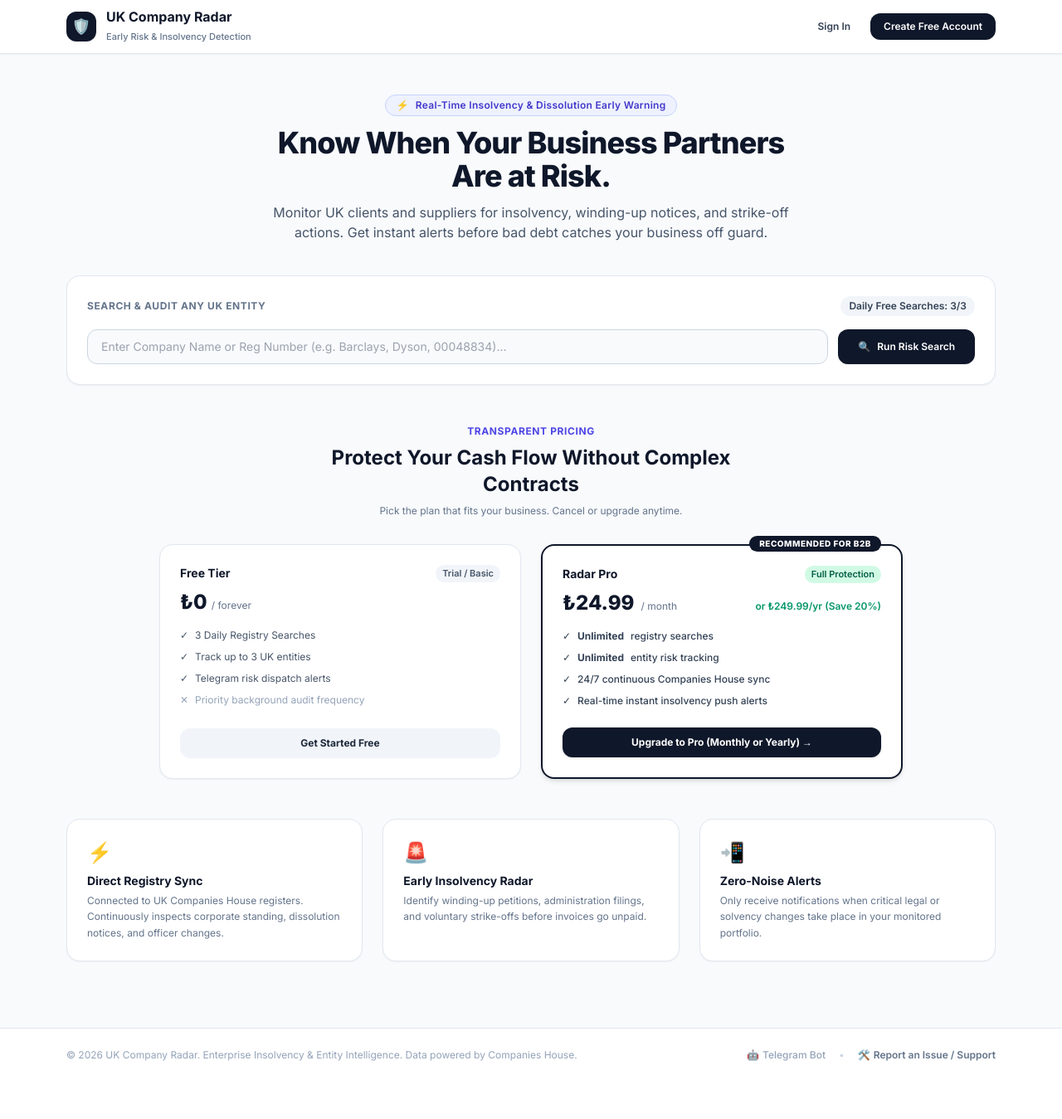
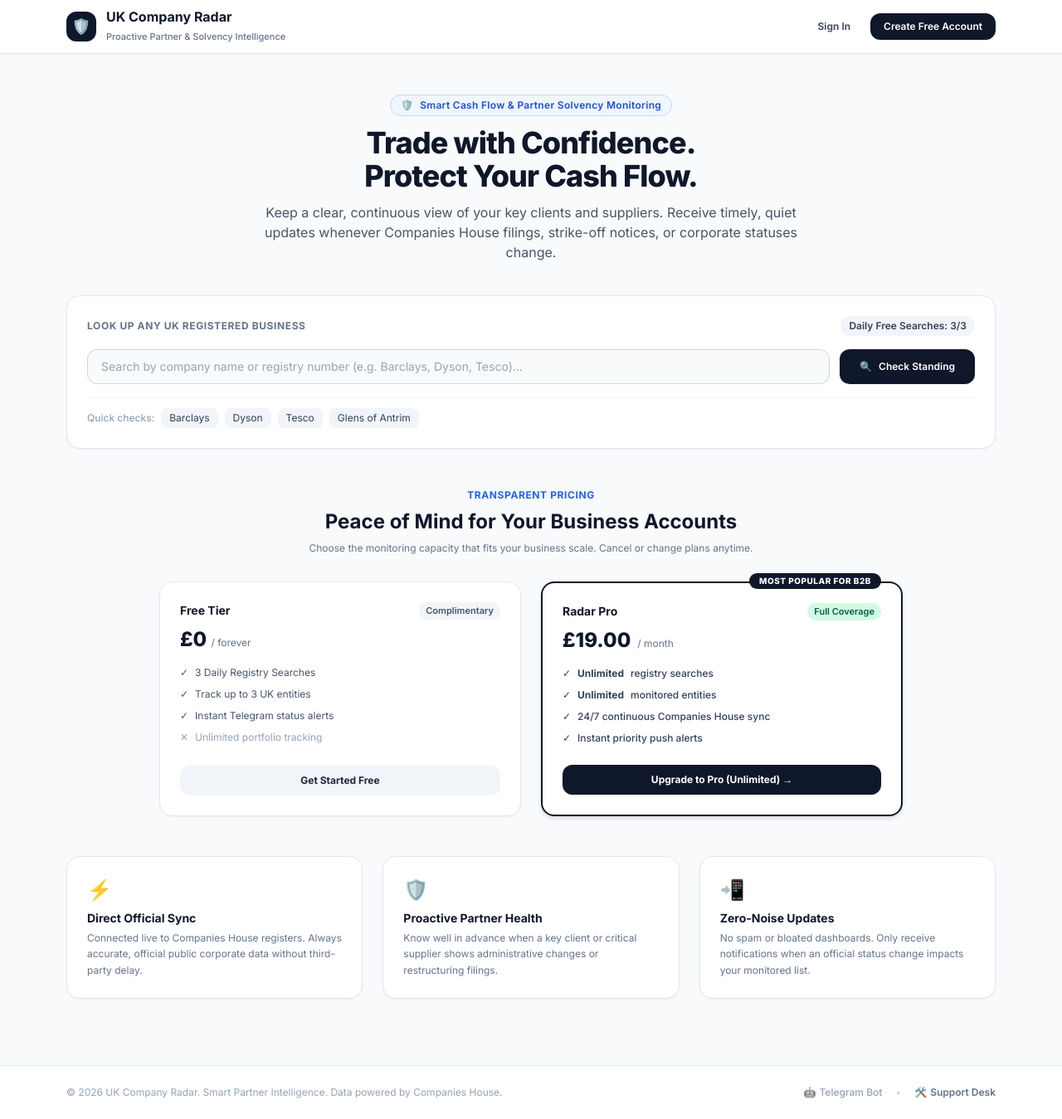
Before and after one commit to Ayhanh/uk-company-radar, a FastAPI app: page / in a window 1280 px wide. Shown: the whole page at 83% size. Before the commit the page ends 1279 px from the top, so only its background shows below. Run offline with FastAPI, Linux system fonts and the light colour scheme; data that the repository does not hold is empty; some libraries are stand-ins or nearby versions.

Commit message:
refactor: Hero metinleri pozitif güven ve B2B kontrol tonuna uyarlandi, ornek hizli arama butonlari eklendi

```diff
--- a/templates/index.html
+++ b/templates/index.html
@@ -3,7 +3,7 @@
 <head>
     <meta charset="UTF-8">
     <meta name="viewport" content="width=device-width, initial-scale=1.0">
-    <title>UK Company Radar - Know When Your Business Partners Are at Risk</title>
+    <title>UK Company Radar - Trade with Confidence & Protect Your Cash Flow</title>
     <script src="https://cdn.tailwindcss.com"></script>
     <link href="https://fonts.googleapis.com/css2?family=Inter:wght@400;500;600;700;800&display=swap" rel="stylesheet">
     <style>
@@ -21,7 +21,7 @@
                 </div>
                 <div>
                     <span class="font-bold text-base text-slate-900 block leading-tight">UK Company Radar</span>
-                    <span class="text-[11px] text-slate-500 font-medium">Early Risk & Insolvency Detection</span>
+                    <span class="text-[11px] text-slate-500 font-medium">Proactive Partner & Solvency Intelligence</span>
                 </div>
             </a>
 
@@ -66,43 +66,43 @@
 
     <main class="max-w-6xl mx-auto px-4 py-8 flex-1 w-full space-y-8">
 
-        <!-- HERO BÖLÜMÜ (DEĞER ÖNERİSİ & FİNANSAL RİSK VURGUSU) -->
+        <!-- HERO BÖLÜMÜ (GÜVEN, HUZUR & CAZİP DEĞER ÖNERİSİ) -->
         <section class="text-center max-w-3xl mx-auto pt-4 pb-2 space-y-3">
-            <div class="inline-flex items-center gap-2 px-3 py-1 rounded-full bg-indigo-50 border border-indigo-200 text-indigo-700 text-xs font-semibold tracking-wide">
-                <span>⚡</span> Real-Time Insolvency & Dissolution Early Warning
+            <div class="inline-flex items-center gap-2 px-3 py-1 rounded-full bg-blue-50 border border-blue-200 text-blue-700 text-xs font-semibold tracking-wide">
+                <span>🛡️</span> Smart Cash Flow & Partner Solvency Monitoring
             </div>
             <h1 class="text-2xl sm:text-4xl font-extrabold text-slate-900 tracking-tight leading-tight">
-                Know When Your Business Partners <br class="hidden sm:inline"> Are at Risk.
+                Trade with Confidence. <br class="hidden sm:inline"> Protect Your Cash Flow.
             </h1>
             <p class="text-sm sm:text-base text-slate-600 leading-relaxed max-w-2xl mx-auto">
-                Monitor UK clients and suppliers for insolvency, winding-up notices, and strike-off actions. Get instant alerts before bad debt catches your business off guard.
+                Keep a clear, continuous view of your key clients and suppliers. Receive timely, quiet updates whenever Companies House filings, strike-off notices, or corporate statuses change.
             </p>
         </section>
 
         <!-- KOTA VE PAYWALL BİLDİRİMLERİ -->
         {% if search_limit_reached %}
-        <div class="bg-rose-50 border border-rose-200 rounded-2xl p-4 sm:p-5 text-rose-950 flex flex-col sm:flex-row sm:items-center justify-between gap-4">
+        <div class="bg-amber-50 border border-amber-200 rounded-2xl p-4 sm:p-5 text-amber-950 flex flex-col sm:flex-row sm:items-center justify-between gap-4">
             <div>
-                <h4 class="font-bold text-sm text-rose-900">Daily Search Limit Reached ({{ search_count }}/{{ search_limit }})</h4>
-                <p class="text-xs text-rose-700 mt-1">
-                    You have reached your daily search capacity. Resets at midnight UTC, or upgrade to Pro for unlimited instant risk audits.
+                <h4 class="font-bold text-sm text-amber-900">Daily Search Capacity Reached ({{ search_count }}/{{ search_limit }})</h4>
+                <p class="text-xs text-amber-800 mt-1">
+                    Your daily complimentary searches reset at midnight UTC. You can upgrade to Pro for unlimited on-demand entity lookups.
                 </p>
             </div>
-            <a href="https://ukcompanyradar.lemonsqueezy.com/checkout/buy/106feac0-8826-48b3-a902-4e7e9a54f9ed" target="_blank" class="inline-flex justify-center items-center whitespace-nowrap bg-rose-600 hover:bg-rose-700 text-white font-bold text-xs py-2.5 px-5 rounded-xl shadow-sm transition">
+            <a href="https://ukcompanyradar.lemonsqueezy.com/checkout/buy/106feac0-8826-48b3-a902-4e7e9a54f9ed" target="_blank" class="inline-flex justify-center items-center whitespace-nowrap bg-slate-900 hover:bg-slate-800 text-white font-bold text-xs py-2.5 px-5 rounded-xl shadow-sm transition">
                 Unlock Unlimited Searches →
             </a>
         </div>
         {% endif %}
 
         {% if watchlist_limit_reached %}
-        <div class="bg-amber-50 border border-amber-200 rounded-2xl p-4 sm:p-5 text-amber-950 flex flex-col sm:flex-row sm:items-center justify-between gap-4">
+        <div class="bg-indigo-50 border border-indigo-200 rounded-2xl p-4 sm:p-5 text-indigo-950 flex flex-col sm:flex-row sm:items-center justify-between gap-4">
             <div>
-                <h4 class="font-bold text-sm text-amber-900">Free Watchlist Limit Reached (3/3 Entities)</h4>
-                <p class="text-xs text-amber-800 mt-1">
-                    Free tier monitors up to 3 UK entities. Upgrade to Pro for unlimited entity tracking and 24/7 automated risk dispatch.
+                <h4 class="font-bold text-sm text-indigo-900">Complimentary Monitoring Limit Reached (3/3 Entities)</h4>
+                <p class="text-xs text-indigo-800 mt-1">
+                    Free tier keeps a watchful eye on up to 3 UK entities. Upgrade to Pro for unlimited portfolio monitoring and 24/7 background sync.
                 </p>
             </div>
-            <a href="https://ukcompanyradar.lemonsqueezy.com/checkout/buy/106feac0-8826-48b3-a902-4e7e9a54f9ed" target="_blank" class="inline-flex justify-center items-center whitespace-nowrap bg-slate-900 hover:bg-slate-800 text-white font-bold text-xs py-2.5 px-5 rounded-xl shadow-sm transition">
+            <a href="https://ukcompanyradar.lemonsqueezy.com/checkout/buy/106feac0-8826-48b3-a902-4e7e9a54f9ed" target="_blank" class="inline-flex justify-center items-center whitespace-nowrap bg-indigo-600 hover:bg-indigo-700 text-white font-bold text-xs py-2.5 px-5 rounded-xl shadow-sm transition">
                 Upgrade to Pro (Unlimited) →
             </a>
         </div>
@@ -111,8 +111,8 @@
         <!-- ARAMA FORMU -->
         <section class="bg-white border border-slate-200 rounded-2xl p-6 shadow-sm">
             <div class="flex flex-col sm:flex-row sm:items-center justify-between gap-2 mb-4">
-                <h2 class="text-xs font-bold tracking-wider uppercase text-slate-500">SEARCH & AUDIT ANY UK ENTITY</h2>
-                <span class="inline-flex items-center text-xs px-2.5 py-1 rounded-full font-semibold {{ 'bg-rose-100 text-rose-700' if search_limit_reached else 'bg-slate-100 text-slate-700' }}">
+                <h2 class="text-xs font-bold tracking-wider uppercase text-slate-500">LOOK UP ANY UK REGISTERED BUSINESS</h2>
+                <span class="inline-flex items-center text-xs px-2.5 py-1 rounded-full font-semibold {{ 'bg-amber-100 text-amber-800' if search_limit_reached else 'bg-slate-100 text-slate-700' }}">
                     {% if is_pro %}
                         Daily Free Searches: Unlimited
                     {% else %}
@@ -126,20 +126,29 @@
                     type="text"
                     name="q"
                     value="{{ query or '' }}"
-                    placeholder="Enter Company Name or Reg Number (e.g. Barclays, Dyson, 00048834)..."
+                    placeholder="Search by company name or registry number (e.g. Barclays, Dyson, Tesco)..."
                     required
                     class="flex-1 px-4 py-2.5 bg-slate-50 border border-slate-300 rounded-xl text-sm focus:outline-none focus:ring-2 focus:ring-slate-900 focus:bg-white transition"
                 >
                 <button type="submit" class="bg-slate-900 hover:bg-slate-800 text-white font-semibold text-xs py-2.5 px-6 rounded-xl shadow-sm transition flex items-center justify-center gap-2">
-                    <span>🔍</span> Run Risk Search
+                    <span>🔍</span> Check Standing
                 </button>
             </form>
+
+            <!-- HIZLI ÖRNEK ARAMA BUTONLARI (KULLANICIYI YORMAYAN VE TRENDİ YAKALAYAN KISIM) -->
+            <div class="mt-4 pt-3 border-t border-slate-100 flex flex-wrap items-center gap-2 text-xs text-slate-500">
+                <span class="font-medium text-slate-400">Quick checks:</span>
+                <a href="/?q=Barclays" class="px-2.5 py-1 rounded-lg bg-slate-100 hover:bg-slate-200 text-slate-700 transition">Barclays</a>
+                <a href="/?q=Dyson" class="px-2.5 py-1 rounded-lg bg-slate-100 hover:bg-slate-200 text-slate-700 transition">Dyson</a>
+                <a href="/?q=Tesco" class="px-2.5 py-1 rounded-lg bg-slate-100 hover:bg-slate-200 text-slate-700 transition">Tesco</a>
+                <a href="/?q=Glens+of+Antrim" class="px-2.5 py-1 rounded-lg bg-slate-100 hover:bg-slate-200 text-slate-700 transition">Glens of Antrim</a>
+            </div>
         </section>
 
         <!-- ARAMA SONUÇLARI -->
         {% if results %}
         <section class="bg-white border border-slate-200 rounded-2xl p-6 shadow-sm space-y-4">
-            <h3 class="text-xs font-bold tracking-wider uppercase text-slate-500">COMPANIES HOUSE VERIFIED RECORDS ({{ results|length }})</h3>
+            <h3 class="text-xs font-bold tracking-wider uppercase text-slate-500">OFFICIAL COMPANIES HOUSE RECORDS ({{ results|length }})</h3>
             <div class="divide-y divide-slate-100">
                 {% for item in results %}
                 <div class="py-4 flex flex-col sm:flex-row sm:items-center justify-between gap-3">
@@ -168,12 +177,12 @@
                                 <input type="hidden" name="type" value="{{ item.company_type or '' }}">
                                 <input type="hidden" name="jurisdiction" value="{{ item.address_snippet or '' }}">
                                 <button type="submit" class="w-full sm:w-auto bg-slate-900 hover:bg-slate-800 text-white text-xs font-semibold py-2 px-4 rounded-xl shadow-sm transition flex items-center justify-center gap-1.5">
-                                    <span>+</span> Add to Risk Radar
+                                    <span>+</span> Add to Monitored List
                                 </button>
                             </form>
                         {% else %}
                             <a href="/auth" class="w-full sm:w-auto inline-block text-center bg-slate-100 hover:bg-slate-200 text-slate-800 text-xs font-semibold py-2 px-4 rounded-xl transition">
-                                Sign In to Track
+                                Sign In to Monitor
                             </a>
                         {% endif %}
                     </div>
@@ -192,8 +201,8 @@
         <section class="bg-white border border-slate-200 rounded-2xl p-6 shadow-sm space-y-4">
             <div class="flex items-center justify-between">
                 <div>
-                    <h3 class="text-xs font-bold tracking-wider uppercase text-slate-500">ACTIVE RISK WATCHLIST</h3>
-                    <span class="text-xs text-slate-400">Continuous 24/7 Insolvency & Dissolution Radar</span>
+                    <h3 class="text-xs font-bold tracking-wider uppercase text-slate-500">MONITORED BUSINESS PARTNERS</h3>
+                    <span class="text-xs text-slate-400">Continuous 24/7 Registry & Status Radar</span>
                 </div>
                 <span class="text-xs font-semibold text-slate-600">
                     {% if is_pro %}
@@ -242,29 +251,29 @@
             </div>
             {% else %}
             <div class="py-8 text-center text-xs text-slate-400">
-                You are not monitoring any entities yet. Search above and click <b>"Add to Risk Radar"</b> to activate automated status tracking.
+                You are not monitoring any entities yet. Search above and click <b>"Add to Monitored List"</b> to activate automated tracking.
             </div>
             {% endif %}
         </section>
         {% endif %}
 
-        <!-- TELEGRAM BİLDİRİM KARTI (YUMUŞATILMIŞ & DEĞER ODAKLI MOBİL ALARM ÖZELLİĞİ) -->
+        <!-- TELEGRAM BİLDİRİM KARTI (RAHATLATICI & ÇAĞDAŞ BİLDİRİM KANALI) -->
         {% if user %}
         <div class="bg-slate-900 text-white p-5 rounded-2xl shadow-sm border border-slate-800 flex flex-col md:flex-row items-center justify-between gap-4">
             <div class="flex items-center gap-3.5 text-left w-full md:w-auto">
-                <div class="w-10 h-10 rounded-xl bg-indigo-500/20 border border-indigo-400/30 flex items-center justify-center text-xl flex-shrink-0">
+                <div class="w-10 h-10 rounded-xl bg-blue-500/20 border border-blue-400/30 flex items-center justify-center text-xl flex-shrink-0">
                     📲
                 </div>
                 <div>
-                    <h3 class="text-xs font-bold uppercase tracking-wider text-indigo-300">
-                        Optional: Enable Instant Mobile Alerts
+                    <h3 class="text-xs font-bold uppercase tracking-wider text-blue-300">
+                        Optional: Discreet Mobile Status Alerts
                     </h3>
                     <p class="text-xs text-slate-300 mt-0.5">
-                        Connect our official Telegram bot to receive pocket alerts the moment any watched company files for liquidation or strike-off.
+                        Connect our Telegram channel to receive instant, quiet alerts whenever an entity in your portfolio updates their official registry status.
                     </p>
                 </div>
             </div>
-            <a href="https://t.me/uk_company_radar_bot" target="_blank" class="w-full md:w-auto text-center whitespace-nowrap bg-indigo-600 hover:bg-indigo-700 text-white font-semibold text-xs py-2 px-5 rounded-xl transition">
+            <a href="https://t.me/uk_company_radar_bot" target="_blank" class="w-full md:w-auto text-center whitespace-nowrap bg-blue-600 hover:bg-blue-700 text-white font-semibold text-xs py-2 px-5 rounded-xl transition">
                 Connect Telegram Bot →
             </a>
         </div>
@@ -273,9 +282,9 @@
         <!-- FİYATLANDIRMA / PLAN SEÇİM TABLOSU (ŞEFFAF VE DEĞER ODAKLI) -->
         <section class="pt-4">
             <div class="text-center max-w-xl mx-auto mb-8 space-y-2">
-                <h3 class="text-xs font-bold tracking-wider uppercase text-indigo-600">TRANSPARENT PRICING</h3>
-                <h2 class="text-xl sm:text-2xl font-bold text-slate-900">Protect Your Cash Flow Without Complex Contracts</h2>
-                <p class="text-xs text-slate-500">Pick the plan that fits your business. Cancel or upgrade anytime.</p>
+                <h3 class="text-xs font-bold tracking-wider uppercase text-blue-600">TRANSPARENT PRICING</h3>
+                <h2 class="text-xl sm:text-2xl font-bold text-slate-900">Peace of Mind for Your Business Accounts</h2>
+                <p class="text-xs text-slate-500">Choose the monitoring capacity that fits your business scale. Cancel or change plans anytime.</p>
             </div>
 
             <div class="grid grid-cols-1 md:grid-cols-2 gap-6 max-w-4xl mx-auto">
@@ -284,14 +293,14 @@
                     <div>
                         <div class="flex items-center justify-between mb-2">
                             <span class="text-sm font-bold text-slate-900">Free Tier</span>
-                            <span class="text-[11px] font-semibold bg-slate-100 text-slate-600 px-2 py-0.5 rounded-full">Trial / Basic</span>
+                            <span class="text-[11px] font-semibold bg-slate-100 text-slate-600 px-2 py-0.5 rounded-full">Complimentary</span>
                         </div>
-                        <div class="text-2xl font-extrabold text-slate-900 mb-4">₺0 <span class="text-xs font-normal text-slate-500">/ forever</span></div>
+                        <div class="text-2xl font-extrabold text-slate-900 mb-4">£0 <span class="text-xs font-normal text-slate-500">/ forever</span></div>
                         <ul class="text-xs text-slate-600 space-y-2.5 mb-6">
                             <li class="flex items-center gap-2"><span>✓</span> 3 Daily Registry Searches</li>
                             <li class="flex items-center gap-2"><span>✓</span> Track up to 3 UK entities</li>
-                            <li class="flex items-center gap-2"><span>✓</span> Telegram risk dispatch alerts</li>
-                            <li class="flex items-center gap-2 text-slate-400"><span>✕</span> Priority background audit frequency</li>
+                            <li class="flex items-center gap-2"><span>✓</span> Instant Telegram status alerts</li>
+                            <li class="flex items-center gap-2 text-slate-400"><span>✕</span> Unlimited portfolio tracking</li>
                         </ul>
                     </div>
                     {% if not user %}
@@ -305,26 +314,25 @@
                     {% endif %}
                 </div>
 
-                <!-- PRO PLAN (AYLIK & YILLIK SEÇENEKLİ) -->
+                <!-- PRO PLAN -->
                 <div class="bg-white border-2 border-slate-900 rounded-2xl p-6 flex flex-col justify-between shadow-md relative">
                     <span class="absolute -top-3 right-6 bg-slate-900 text-white text-[10px] font-extrabold px-3 py-0.5 rounded-full uppercase tracking-wider">
-                        Recommended for B2B
+                        Most Popular for B2B
                     </span>
                     <div>
                         <div class="flex items-center justify-between mb-2">
                             <span class="text-sm font-bold text-slate-900">Radar Pro</span>
-                            <span class="text-[11px] font-semibold bg-emerald-100 text-emerald-800 px-2 py-0.5 rounded-full">Full Protection</span>
+                            <span class="text-[11px] font-semibold bg-emerald-100 text-emerald-800 px-2 py-0.5 rounded-full">Full Coverage</span>
                         </div>
                         <div class="flex items-baseline gap-2 mb-4">
-                            <span class="text-2xl font-extrabold text-slate-900">₺24.99</span>
+                            <span class="text-2xl font-extrabold text-slate-900">£19.00</span>
                             <span class="text-xs text-slate-500">/ month</span>
-                            <span class="text-xs font-semibold text-emerald-600 ml-auto">or ₺249.99/yr (Save 20%)</span>
                         </div>
                         <ul class="text-xs text-slate-700 space-y-2.5 mb-6 font-medium">
                             <li class="flex items-center gap-2"><span>✓</span> <b>Unlimited</b> registry searches</li>
-                            <li class="flex items-center gap-2"><span>✓</span> <b>Unlimited</b> entity risk tracking</li>
+                            <li class="flex items-center gap-2"><span>✓</span> <b>Unlimited</b> monitored entities</li>
                             <li class="flex items-center gap-2"><span>✓</span> 24/7 continuous Companies House sync</li>
-                            <li class="flex items-center gap-2"><span>✓</span> Real-time instant insolvency push alerts</li>
+                            <li class="flex items-center gap-2"><span>✓</span> Instant priority push alerts</li>
                         </ul>
                     </div>
                     {% if is_pro %}
@@ -333,7 +341,7 @@
                         </div>
                     {% else %}
                         <a href="https://ukcompanyradar.lemonsqueezy.com/checkout/buy/106feac0-8826-48b3-a902-4e7e9a54f9ed" target="_blank" class="w-full text-center bg-slate-900 hover:bg-slate-800 text-white font-bold text-xs py-2.5 rounded-xl shadow transition">
-                            Upgrade to Pro (Monthly or Yearly) →
+                            Upgrade to Pro (Unlimited) →
                         </a>
                     {% endif %}
                 </div>
@@ -344,34 +352,34 @@
         <section class="grid grid-cols-1 md:grid-cols-3 gap-6 pt-4">
             <div class="bg-white border border-slate-200 rounded-2xl p-6 shadow-sm">
                 <div class="text-2xl mb-2">⚡</div>
-                <h4 class="font-bold text-sm text-slate-900 mb-1">Direct Registry Sync</h4>
+                <h4 class="font-bold text-sm text-slate-900 mb-1">Direct Official Sync</h4>
                 <p class="text-xs text-slate-500 leading-relaxed">
-                    Connected to UK Companies House registers. Continuously inspects corporate standing, dissolution notices, and officer changes.
+                    Connected live to Companies House registers. Always accurate, official public corporate data without third-party delay.
                 </p>
             </div>
             <div class="bg-white border border-slate-200 rounded-2xl p-6 shadow-sm">
-                <div class="text-2xl mb-2">🚨</div>
-                <h4 class="font-bold text-sm text-slate-900 mb-1">Early Insolvency Radar</h4>
+                <div class="text-2xl mb-2">🛡️</div>
+                <h4 class="font-bold text-sm text-slate-900 mb-1">Proactive Partner Health</h4>
                 <p class="text-xs text-slate-500 leading-relaxed">
-                    Identify winding-up petitions, administration filings, and voluntary strike-offs before invoices go unpaid.
+                    Know well in advance when a key client or critical supplier shows administrative changes or restructuring filings.
                 </p>
             </div>
             <div class="bg-white border border-slate-200 rounded-2xl p-6 shadow-sm">
                 <div class="text-2xl mb-2">📲</div>
-                <h4 class="font-bold text-sm text-slate-900 mb-1">Zero-Noise Alerts</h4>
+                <h4 class="font-bold text-sm text-slate-900 mb-1">Zero-Noise Updates</h4>
                 <p class="text-xs text-slate-500 leading-relaxed">
-                    Only receive notifications when critical legal or solvency changes take place in your monitored portfolio.
+                    No spam or bloated dashboards. Only receive notifications when an official status change impacts your monitored list.
                 </p>
             </div>
         </section>
 
     </main>
 
-    <!-- FOOTER & DESTEK KANALI -->
+    <!-- FOOTER -->
     <footer class="border-t border-slate-200 bg-white py-6 mt-12 text-xs text-slate-400">
         <div class="max-w-6xl mx-auto px-4 flex flex-col sm:flex-row items-center justify-between gap-4">
             <div>
-                © 2026 UK Company Radar. Enterprise Insolvency & Entity Intelligence. Data powered by Companies House.
+                © 2026 UK Company Radar. Smart Partner Intelligence. Data powered by Companies House.
             </div>
             <div class="flex items-center gap-4">
                 <a href="https://t.me/uk_company_radar_bot" target="_blank" class="hover:text-slate-600 transition flex items-center gap-1 font-medium">
@@ -379,13 +387,13 @@
                 </a>
                 <span class="text-slate-300">•</span>
                 <button onclick="document.getElementById('supportModal').classList.remove('hidden')" class="hover:text-slate-700 font-semibold text-slate-500 transition flex items-center gap-1">
-                    <span>🛠️</span> Report an Issue / Support
+                    <span>🛠️</span> Support Desk
                 </button>
             </div>
         </div>
     </footer>
 
-    <!-- DESTEK MODAL (KİŞİSEL VERİ GİZLİ) -->
+    <!-- DESTEK MODAL -->
     <div id="supportModal" class="hidden fixed inset-0 z-50 bg-slate-900/60 backdrop-blur-sm flex items-center justify-center p-4">
         <div class="bg-white rounded-2xl max-w-md w-full p-6 shadow-2xl border border-slate-100 relative">
             <button onclick="document.getElementById('supportModal').classList.add('hidden')" class="absolute top-4 right-4 text-slate-400 hover:text-slate-600 text-lg font-bold">
@@ -396,18 +404,18 @@
                 <div class="w-8 h-8 rounded-lg bg-indigo-50 text-indigo-600 flex items-center justify-center text-sm font-bold">
                     🛠️
                 </div>
-                <h3 class="font-bold text-slate-900 text-sm">Report an Issue / Technical Support</h3>
+                <h3 class="font-bold text-slate-900 text-sm">Customer Support Desk</h3>
             </div>
 
             <p class="text-xs text-slate-500 mb-4 leading-relaxed">
-                Experiencing technical difficulties, false alerts, or tracking issues? Contact our operations desk directly via Telegram.
+                Have questions or need assistance with your watchlist? Connect with our support desk directly via Telegram.
             </p>
 
             <div class="space-y-3">
                 <div class="p-3 bg-indigo-50/60 rounded-xl border border-indigo-100 text-xs text-indigo-950 flex items-center justify-between">
                     <div>
-                        <p class="font-semibold">Direct Telegram Support Desk</p>
-                        <p class="text-[11px] text-indigo-700">Send logs, screenshots, and bot queries directly.</p>
+                        <p class="font-semibold">Direct Telegram Support</p>
+                        <p class="text-[11px] text-indigo-700">Quick queries & bot assistance.</p>
                     </div>
                     <a href="https://t.me/uk_company_radar_bot" target="_blank" class="bg-indigo-600 hover:bg-indigo-700 text-white font-bold text-xs py-1.5 px-3 rounded-lg shadow-sm">
                         Open Bot
```
